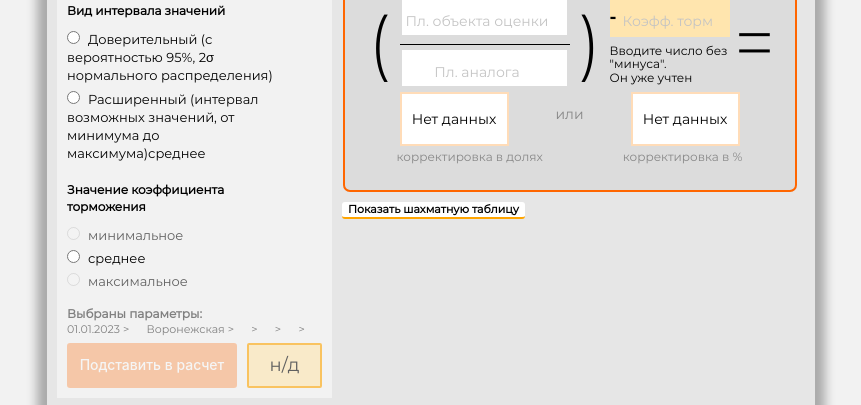
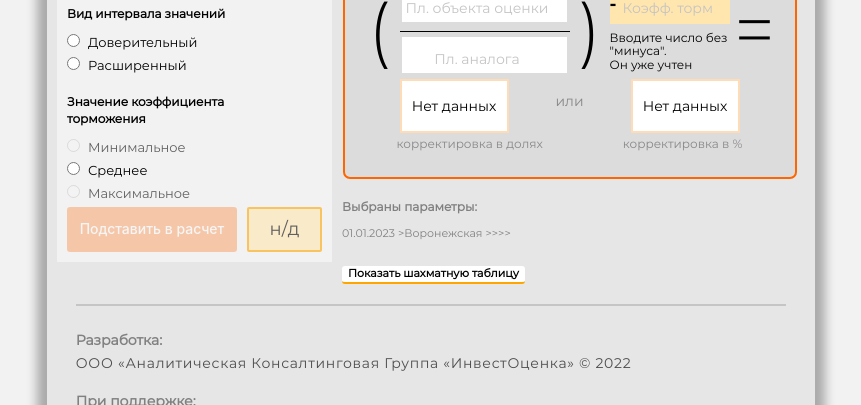
Before and after one commit to Boris-Mana/calc-break-only, a React app: page / in a window 1280 px wide. Shown: the part 597-1002 px from the top of the page, without its empty margins (209-1070 px from the left). Built offline with nearby package versions, Linux system fonts and the light colour scheme; a web font is replaced by a local one.

Commit message:
все испр кроме фона

```diff
--- a/src/components/AdditionalInfo/AdditionalInfo.js
+++ b/src/components/AdditionalInfo/AdditionalInfo.js
@@ -1,8 +1,9 @@
 import { useState } from "react";
 import test_table from '../../images/test_table.png'
+import Breadcrumbs from "../Breadcrumbs/Breadcrumbs";
 
 
-export default function AdditionalInfo() {
+export default function AdditionalInfo({year, region, realtyType, purpose, intervalType, minMaxMid}) {
     const [isAdditionShow, setIsAdditionShow] = useState(false);
 
     const handleShowAddition = () => {
@@ -12,12 +13,13 @@ export default function AdditionalInfo() {
     const toShow = (
         <>
             <p>Данная секция находится в стадии создания. Представленное изображение - для демонстрации</p>
-            <img className="additional__table" src={test_table}></img>
+            <img className="additional__table" src={test_table} alt='Таблица с коэффициентами'></img>
         </>
     )
 
     return (
         <div className="additional">
+            <Breadcrumbs year={year} region={region} realtyType={realtyType} purpose={purpose} intervalType={intervalType} minMaxMid={minMaxMid} />
             <button className="additional__button" onClick={handleShowAddition}>{isAdditionShow ? 'Скрыть шахматную таблицу' : 'Показать шахматную таблицу'} </button>
             {isAdditionShow && toShow}
         </div>
--- a/src/components/App/App.js
+++ b/src/components/App/App.js
@@ -7,14 +7,59 @@ import Footer from '../Footer/Footer';
 import Header from '../Header/Header';
 import AdditionalInfo from "../AdditionalInfo/AdditionalInfo";
 
+import { YEARS_BREAK, REGIONS_BREAK } from "../../utils/Constants/ConstantsBreak";
+
 
 function App() {
   const [ratioCalc, setRatioCalc] = useState('');
+  const [year, setYear] = useState(YEARS_BREAK[0].value);
+  const [region, setRegion] = useState(REGIONS_BREAK[0].value);
+  const [realtyType, setRealtyType] = useState('');
+  const [purpose, setPurpose] = useState('');
+  const [minMaxMid, setMinMaxMid] = useState('');
+  const [intervalType, setIntervalType] = useState('');
+
+  const [yearComment, setYearComment] = useState(YEARS_BREAK[0].comment);
+
   // const [isCalcShow, setIsCalcShow] = useState(true);
 
   const handleRatioCalculated = (ratio) => {
-    // console.log('Получили значение коэфф:', ratio);
+    console.log('Получили значение коэфф:', ratio);
     setRatioCalc(ratio);
+  };
+
+  const handleYearChange = (category) => {
+    const year_index = YEARS_BREAK.findIndex(item => item.value === category);
+    setYear(category);
+    setYearComment(YEARS_BREAK[year_index].comment)
+    // console.log('Сработал селектор года', category);
+  };
+
+  const handleRegionChange = (category) => {
+    setRegion(category);
+    // console.log('Сработал селектор области', category);
+  };
+
+
+  const handleRealTypeChange = (e) => {
+    // e.preventDefault();
+    setRealtyType(e.target.value);
+    // console.log('Селектор типа недв', e.target.value);
+  };
+
+  const handlePurposeChange = (e) => {
+    setPurpose(e.target.value);
+    // console.log('Селектор назначения', e.target.value);
+  };
+
+  const handleInterval = (e) => {
+    // console.log('Селектор интервала', e.target.value);
+    setIntervalType(e.target.value);
+  };
+
+  const handleSetMinMaxMidl = (e) => {
+    // console.log('Селектор мин-макс', e.target.value);
+    setMinMaxMid(e.target.value);
   };
 
   // const handleIsCalcShow = (correctionType) => {
@@ -33,11 +78,33 @@ function App() {
     <div className="App">
       <Header />
       <div className="App__container">
-        <Filters onSendResult={handleRatioCalculated} />
+        <Filters
+          year={year}
+          yearComment={yearComment}
+          region={region}
+          realtyType={realtyType}
+          purpose={purpose}
+          intervalType={intervalType}
+          minMaxMid={minMaxMid}
+          onSendResult={handleRatioCalculated}
+          onSetYear={handleYearChange}
+          onSetRegion={handleRegionChange}
+          onSetRealtyType={handleRealTypeChange}
+          onSetPupose={handlePurposeChange}
+          onSetInterval={handleInterval}
+          onSetMinMax={handleSetMinMaxMidl}
+        />
         <div className="App__container-right">
           <About />
           <Calc calculated={ratioCalc} />
-          <AdditionalInfo />
+          <AdditionalInfo
+            year={year}
+            region={region}
+            realtyType={realtyType}
+            purpose={purpose}
+            intervalType={intervalType}
+            minMaxMid={minMaxMid}
+          />
         </div>
       </div>
       <Footer />
--- /dev/null
+++ b/src/components/Breadcrumbs/Breadcrumbs.css
@@ -0,0 +1,38 @@
+.breadcr__title {
+    font-weight: bold;
+    font-size: 12px;
+    color: gray;
+    margin: 0;
+    padding: 0;
+    padding-top: 10px;
+}
+
+.breadcr__container {
+    display: flex;
+    flex-direction: row;
+    justify-content: space-between;
+    flex-wrap: wrap;
+    margin: 0;
+    padding: 0;
+    padding-bottom: 15px;
+}
+
+.breadcr__text {
+    /* flex-basis: 30%; */
+    width: 1fr;
+    max-width: 100px;
+    max-height: 16px;
+    font-size: 11px;
+    text-overflow: ellipsis;
+    white-space: nowrap;
+    overflow: hidden;
+    color: gray;
+    margin: 0;
+    padding: 0;
+}
+
+@media screen and (max-width: 767px) {
+    .breadcr__text {
+        font-size: 10px;
+    }
+}
--- /dev/null
+++ b/src/components/Breadcrumbs/Breadcrumbs.js
@@ -0,0 +1,17 @@
+export default function Breadcrumbs({year, region, realtyType, purpose, intervalType, minMaxMid } ) {
+    return (
+        <>
+            <h3 className="breadcr__title">
+                Выбраны параметры:
+            </h3>
+            <div className="breadcr__container">
+                <p className="breadcr__text">{`${year} >`}</p>
+                <p className="breadcr__text">{`${region} > `}</p>
+                <p className="breadcr__text">{`${realtyType} > `}</p>
+                <p className="breadcr__text">{`${purpose} > `}</p>
+                <p className="breadcr__text">{`${intervalType} > `}</p>
+                <p className="breadcr__text">{`${minMaxMid}`}</p>
+            </div>
+        </>
+    );
+}
--- a/src/components/Filters/Filters.css
+++ b/src/components/Filters/Filters.css
@@ -97,11 +97,12 @@
     font-weight: 400;
     font-size: 12px;
     line-height: 1.2;
-    text-align: center;
+    text-align: left;
     background-color: #F2F2F2;
     padding: 0;
     margin: 0;
     padding-bottom: 10px;
+    padding-left: 10px;
 }
 
 .filters__input-radio {
@@ -208,39 +209,6 @@
     font-size: 12px;
 }
 
-.filters__breadscr-title {
-    font-weight: bold;
-    font-size: 12px;
-    color: gray;
-    margin: 0;
-    padding: 0;
-    padding-top: 10px;
-}
-
-.filters__breadscr-container {
-    display: flex;
-    flex-direction: row;
-    justify-content: space-between;
-    flex-wrap: wrap;
-    margin: 0;
-    padding: 0;
-    padding-bottom: 5px;
-}
-
-.filters__breadscr-text {
-    /* flex-basis: 30%; */
-    width: 1fr;
-    max-width: 100px;
-    max-height: 16px;
-    font-size: 11px;
-    text-overflow: ellipsis;
-    white-space: nowrap;
-    overflow: hidden;
-    color: gray;
-    margin: 0;
-    padding: 0;
-}
-
 @media screen and (max-width: 767px) {
     .filters {
         padding: 10px;
@@ -258,7 +226,4 @@
     .filters__input-text {
         width: 210px;
     }
-    .filters__breadscr-text {
-        font-size: 10px;
-    }
 }
--- a/src/components/Filters/Filters.js
+++ b/src/components/Filters/Filters.js
@@ -15,37 +15,40 @@ import {
 
 import { YEARS_BREAK, PURPOSE_BREAK_LAND, PURPOSE_BREAK_BUILD, REGIONS_BREAK } from "../../utils/Constants/ConstantsBreak";
 
-export default function Calc({ onSendResult, resutToShow }) {
+export default function Filters({
+    year,
+    yearComment,
+    region,
+    realtyType,
+    purpose,
+    intervalType,
+    minMaxMid,
+    onSendResult,
+    onSetYear,
+    onSetRegion,
+    onSetRealtyType,
+    onSetPupose,
+    onSetInterval,
+    onSetMinMax,
+    resutToShow,
+}) {
     const [isSendResultActive, setIsSendResultActive] = useState(false);
 
     const [correctionType, setCorrectionType] = useState(CORRECTIONSELECTED);
-    const [year, setYear] = useState(YEARS_BREAK[0].value);
-    const [yearComment, setYearComment] = useState(YEARS_BREAK[0].comment);
-    // const [yearBread, setYearBread] = useState(YEARSELECTED);
-    const [region, setRegion] = useState(REGIONS_BREAK[0].value);
-    // const [regionBread, setRegionBread] = useState(REGIONSELECTED);
-    const [realtyType, setRealtyType] = useState('');
-    const [realtyTypeBread, setRealtyTypeBread] = useState('');
-    const [purpose, setPurpose] = useState('');
-    const [purposeBread, setPurposeBread] = useState('');
-    const [minMaxMid, setMinMaxMid] = useState('');
-    const [minMaxMidBread, setMinMaxMidBread] = useState('');
-    const [intervalType, setIntervalType] = useState('');
-    const [intervalTypeBread, setIntervalTypeBread] = useState('');
 
     const [ratioBreakResult, setRatioBreakResult] = useState('');
 
-    const handleYearChange = (category) => {
-        const year_index = YEARS_BREAK.findIndex(item => item.value === category);
-        setYear(category);
-        setYearComment(YEARS_BREAK[year_index].comment)
-        // console.log('Сработал селектор', category);
-    };
+    // const handleYearChange = (category) => {
+    //     const year_index = YEARS_BREAK.findIndex(item => item.value === category);
+    //     setYear(category);
+    //     setYearComment(YEARS_BREAK[year_index].comment)
+    //     // console.log('Сработал селектор', category);
+    // };
 
-    const handleRegionChange = (category) => {
-        setRegion(category);
-        // console.log('Сработал селектор', category);
-    };
+    // const handleRegionChange = (category) => {
+    //     setRegion(category);
+    //     // console.log('Сработал селектор', category);
+    // };
 
     const handleSendResultButton = () => {
         if (ratioBreakResult === 'н/д') {
@@ -55,28 +58,28 @@ export default function Calc({ onSendResult, resutToShow }) {
         }
     };
 
-    const handleRealTypeChange = (e) => {
-        // e.preventDefault();
-        setRealtyType(e.target.value);
-        // setPurpose('');
-        // console.log('Селектор типа недв', e.target.value);
-    };
+    // const handleRealTypeChange = (e) => {
+    //     // e.preventDefault();
+    //     setRealtyType(e.target.value);
+    //     // setPurpose('');
+    //     // console.log('Селектор типа недв', e.target.value);
+    // };
 
-    const handlePurposeChange = (e) => {
-        setPurpose(e.target.value);
-        // console.log('Селектор назначения', e.target.value);
-    };
+    // const handlePurposeChange = (e) => {
+    //     setPurpose(e.target.value);
+    //     // console.log('Селектор назначения', e.target.value);
+    // };
 
-    const handleInterval = (e) => {
-        // console.log('Селектор интервала', e.target.value);
-        setIntervalType(e.target.value);
-        setMinMaxMid('');
-    };
+    // const handleInterval = (e) => {
+    //     // console.log('Селектор интервала', e.target.value);
+    //     setIntervalType(e.target.value);
+    //     setMinMaxMid('');
+    // };
 
-    const handleSetMinMaxMidl = (e) => {
-        // console.log('Селектор мин-макс', e.target.value);
-        setMinMaxMid(e.target.value);
-    };
+    // const handleSetMinMaxMidl = (e) => {
+    //     // console.log('Селектор мин-макс', e.target.value);
+    //     setMinMaxMid(e.target.value);
+    // };
 
     const calcBreakRatio = () => {
         const breakRatio = calculateBreakRatio(year, region, realtyType, purpose, intervalType, minMaxMid)
@@ -95,6 +98,7 @@ export default function Calc({ onSendResult, resutToShow }) {
     }, [year, region, realtyType, purpose, minMaxMid, intervalType, ratioBreakResult, isSendResultActive]);
 
     const fillRadioBox = (dataArray, handler) => {
+
         return (
             <>
                 {dataArray.map((item, i) => {
@@ -108,38 +112,39 @@ export default function Calc({ onSendResult, resutToShow }) {
     const chooseDistrict = <ChildrenForDropMenu name="region" value={region} />
     const chooseRealtyType = (
         <>
-            <ChildrenRadioInItem name='type' value='земля' text='Земельные участки' handlerOnChange={handleRealTypeChange} />
-            <ChildrenRadioInItem name='type' value='помещения' text='Здания, нежилые помещения' handlerOnChange={handleRealTypeChange} />
+            <ChildrenRadioInItem name='type' value='земля' text='Земельные участки' handlerOnChange={onSetRealtyType} />
+            <ChildrenRadioInItem name='type' value='помещения' text='Здания, нежилые помещения' handlerOnChange={onSetRealtyType} />
         </>
     );
 
     const paramsMinMaxChooseDoverInterval = [
-        { name: 'use', value: 'минимальное', text: 'минимальное', isOn: true },
-        { name: 'use', value: 'среднее', text: 'среднее', isOn: true },
-        { name: 'use', value: 'максимальное', text: 'максимальное', isOn: true },
+        { name: 'use', value: 'минимальное', text: 'Минимальное', isOn: true },
+        { name: 'use', value: 'среднее', text: 'Среднее', isOn: true },
+        { name: 'use', value: 'максимальное', text: 'Максимальное', isOn: true },
     ];
 
     const paramsChooseIntervalTypeBreak = (
         <>
-            <ChildrenRadioInItem name='interval' value='Доверительный' text='Доверительный (с вероятностью 95%, 2σ нормального распределения)' handlerOnChange={handleInterval} />
-            <ChildrenRadioInItem name='interval' value='Расширенный' text='Расширенный (интервал возможных значений, от минимума до максимума)среднее' handlerOnChange={handleInterval} />
+            <ChildrenRadioInItem name='interval' value='Доверительный' text='Доверительный' handlerOnChange={onSetInterval} />
+            <ChildrenRadioInItem name='interval' value='Расширенный' text='Расширенный' handlerOnChange={onSetInterval} />
         </>
     );
 
     const paramsMinMaxChooseExtInterval = [
-        { name: 'use', value: 'минимальное', text: 'минимальное', isOn: false },
-        { name: 'use', value: 'среднее', text: 'среднее', isOn: true },
-        { name: 'use', value: 'максимальное', text: 'максимальное', isOn: false },
+        { name: 'use', value: 'минимальное', text: 'Минимальное', isOn: false },
+        { name: 'use', value: 'среднее', text: 'Среднее', isOn: true },
+        { name: 'use', value: 'максимальное', text: 'Максимальное', isOn: false },
     ];
 
-    const chooseMinMaxMidTypeDov = fillRadioBox(paramsMinMaxChooseDoverInterval, handleSetMinMaxMidl);
-    const chooseMinMaxMidTypeExt = fillRadioBox(paramsMinMaxChooseExtInterval, handleSetMinMaxMidl);
+
+    const chooseMinMaxMidTypeDov = fillRadioBox(paramsMinMaxChooseDoverInterval, onSetMinMax);
+    const chooseMinMaxMidTypeExt = fillRadioBox(paramsMinMaxChooseExtInterval, onSetMinMax);
 
     // const chooseMinMaxMidType = (
     //     <>
-    //         <ChildrenRadioInItem name='use' value='min' text='минимальное' handlerOnChange={handleSetMinMaxMidl} />
-    //         <ChildrenRadioInItem name='use' value='mid' text='среднее' handlerOnChange={handleSetMinMaxMidl} />
-    //         <ChildrenRadioInItem name='use' value='max' text='максимальное' handlerOnChange={handleSetMinMaxMidl} />
+    //         <ChildrenRadioInItem name='use' value='min' text='минимальное' handlerOnChange={onSetMinMax} />
+    //         <ChildrenRadioInItem name='use' value='mid' text='среднее' handlerOnChange={onSetMinMax} />
+    //         <ChildrenRadioInItem name='use' value='max' text='максимальное' handlerOnChange={onSetMinMax} />
     //     </>
     // );
 
@@ -150,8 +155,8 @@ export default function Calc({ onSendResult, resutToShow }) {
     //     </>
     // );
 
-    const childrenYearDrop = <ChildrenDropMenuIn value={year} handlerChange={handleYearChange} dataArray={YEARS_BREAK} />;
-    const childrenRegionDrop = <ChildrenDropMenuIn value={region} handlerChange={handleRegionChange} dataArray={REGIONS_BREAK} />;
+    const childrenYearDrop = <ChildrenDropMenuIn value={year} handlerChange={onSetYear} dataArray={YEARS_BREAK} />;
+    const childrenRegionDrop = <ChildrenDropMenuIn value={region} handlerChange={onSetRegion} dataArray={REGIONS_BREAK} />;
 
     const breakResultBox = (
         <div className="filters__submit-res-box">
@@ -166,7 +171,7 @@ export default function Calc({ onSendResult, resutToShow }) {
 
     return (
         <form className="filters" onSubmit={getRatio}>
-            <h2 className="filters__title">Корректировка на общую площадь (коэффициент торможения)</h2>
+            <h2 className="filters__title">Корректировка на площадь (коэффициент торможения)</h2>
 
             <fieldset className="filters__form">
                 <FilterElement title="Область (регион)" children={chooseDistrict} childrenDrop={childrenRegionDrop} />
@@ -175,25 +180,14 @@ export default function Calc({ onSendResult, resutToShow }) {
                 <FilterElement
                     title={`Функциональное назначение (вид использования)`}
                     children={realtyType === 'земля' ?
-                        fillRadioBox(PURPOSE_BREAK_LAND, handlePurposeChange) :
-                        fillRadioBox(PURPOSE_BREAK_BUILD, handlePurposeChange)}
+                        fillRadioBox(PURPOSE_BREAK_LAND, onSetPupose) :
+                        fillRadioBox(PURPOSE_BREAK_BUILD, onSetPupose)}
                 />
 
                 <FilterElement title="Вид интервала значений" children={paramsChooseIntervalTypeBreak} />
                 <FilterElement title="Значение коэффициента торможения" children={intervalType === 'Доверительный' ? chooseMinMaxMidTypeDov : chooseMinMaxMidTypeExt} />
 
             </fieldset>
-            <h3 className="filters__breadscr-title">
-                Выбраны параметры:
-            </h3>
-            <div className="filters__breadscr-container">
-                <p className="filters__breadscr-text">{`${year} > `}</p>
-                <p className="filters__breadscr-text">{`${region} > `}</p>
-                <p className="filters__breadscr-text">{`${realtyType} > `}</p>
-                <p className="filters__breadscr-text">{`${purpose} > `}</p>
-                <p className="filters__breadscr-text">{`${intervalType} > `}</p>
-                <p className="filters__breadscr-text">{`${minMaxMid}`}</p>
-            </div>
             {breakResultBox}
         </form>
     );
--- a/src/components/Header/Header.js
+++ b/src/components/Header/Header.js
@@ -4,7 +4,9 @@ export default function About() {
     return (
         <section className="header">
             <h1 className="header__title">Калькулятор расчета корректировки на площадь</h1>
-            <p className="header__subtitle">(Фактор масштаба)</p>
+            <p className="header__subtitle">(фактор масштаба)</p>
+            <p className="header__subtitle">при определении стоимости недвижимости в Центрально-Черноземном регионе</p>
+
             {/* <p className='header__text'>Возможные значения коэффициента торможения:<br /><br />Общественные здания
                 и помещения: <br /><strong>-0.19</strong><br />Промышленные, складские и сельскохозяйственные здания,
                 помещения: <br /><strong>-0.27</strong><br /><br /> В калькуляторе отрицательное значение коэффициента уже учтено! Вводите цифру без знака "минус"</p> */}
--- a/src/index.css
+++ b/src/index.css
@@ -8,3 +8,4 @@
 @import url(./components/Filters/Filters.css);
 @import url(./components/AdditionalInfo/AdditionalInfo.css);
 @import url(./components/Footer/Footer.css);
+@import url(./components/Breadcrumbs/Breadcrumbs.css);
--- a/src/utils/Constants/ConstantsBreak.js
+++ b/src/utils/Constants/ConstantsBreak.js
@@ -1,21 +1,21 @@
 const YEARS_BREAK = [
-    {value: '01.01.2023', 'isOn': true, comment: 'Период исследований: январь-декабрь 2022'},
-    {value: '01.01.2022', 'isOn': true, comment: 'Период исследований: январь-декабрь 2021'},
-    {value: '01.01.2021', 'isOn': true, comment: 'Период исследований: январь-декабрь 2020'},
-    {value: '01.01.2020', 'isOn': true, comment: 'Период исследований: январь-декабрь 2019'},
+    {value: '01.01.2023', 'isOn': true, comment: 'Период применимости корректировки: январь-декабрь 2022'},
+    {value: '01.01.2022', 'isOn': true, comment: 'Период применимости корректировки: январь-декабрь 2021'},
+    {value: '01.01.2021', 'isOn': true, comment: 'Период применимости корректировки: январь-декабрь 2020'},
+    {value: '01.01.2020', 'isOn': true, comment: 'Период применимости корректировки: январь-декабрь 2019'},
 ];
 
 const PURPOSE_BREAK_LAND = [
-    {name: 'purpose', value: 'коммерческая застройка', text: 'коммерческая застройка (торгово-офисная, МЖС, объекты рекреации)', isOn: true},
-    {name: 'purpose', value: 'индустриальная застройка', text: 'индустриальная (производственно-складская) застройка', isOn: true},
-    {name: 'purpose', value: 'под придорожный сервис', text: 'под объекты придорожного сервиса', isOn: true},
+    {name: 'purpose', value: 'коммерческая застройка', text: 'Коммерческая застройка (торгово-офисная, МЖС, объекты рекреации)', isOn: true},
+    {name: 'purpose', value: 'индустриальная застройка', text: 'Индустриальная застройка (производственно-складская)', isOn: true},
+    {name: 'purpose', value: 'под придорожный сервис', text: 'Под объекты придорожного сервиса', isOn: true},
 
 ];
 
 const PURPOSE_BREAK_BUILD = [
-    {name: 'purpose', value: 'торг-офис', text: 'торгово-офисное', isOn: true},
-    {name: 'purpose', value: 'производственно-складское', text: 'производственно-складское', isOn: true},
-    {name: 'purpose', value: 'прочее коммерческое', text: 'прочее коммерческое', isOn: true},
+    {name: 'purpose', value: 'торг-офис', text: 'Торгово-офисное', isOn: true},
+    {name: 'purpose', value: 'производственно-складское', text: 'Производственно-складское', isOn: true},
+    {name: 'purpose', value: 'прочее коммерческое', text: 'Прочее коммерческое', isOn: true},
 ];
 
 const REGIONS_BREAK = [
```
Also changed, not shown: src/components/About/About.js (+4 -4 lines), src/components/Filters/FitlerElement/FitlerElement.js (+4 -5 lines), src/components/Filters/Children/ChildrenRadioInItem.js (line endings or trailing spaces).
